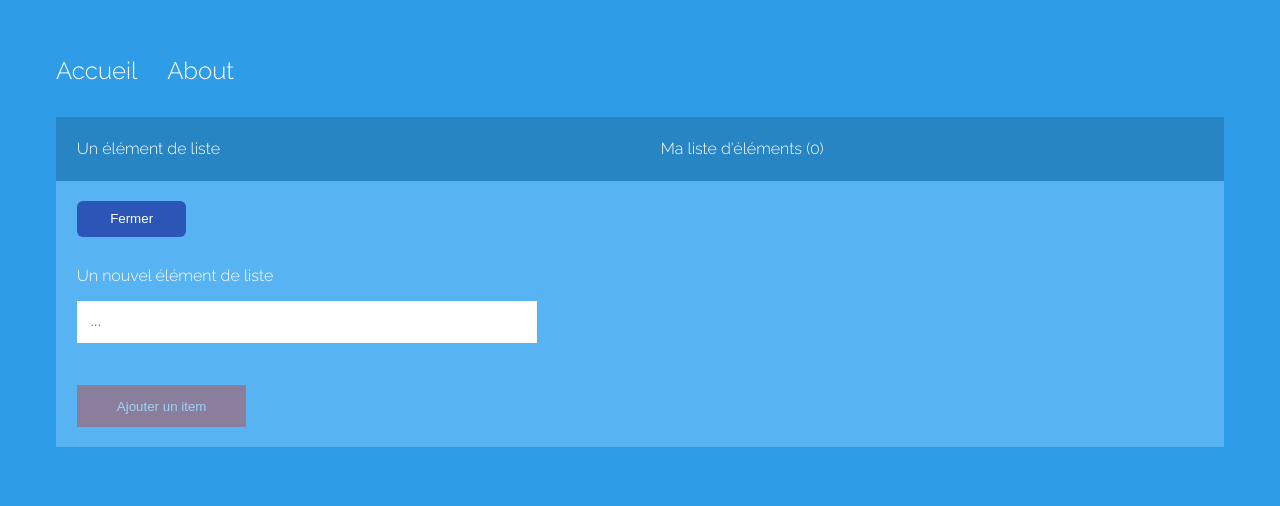
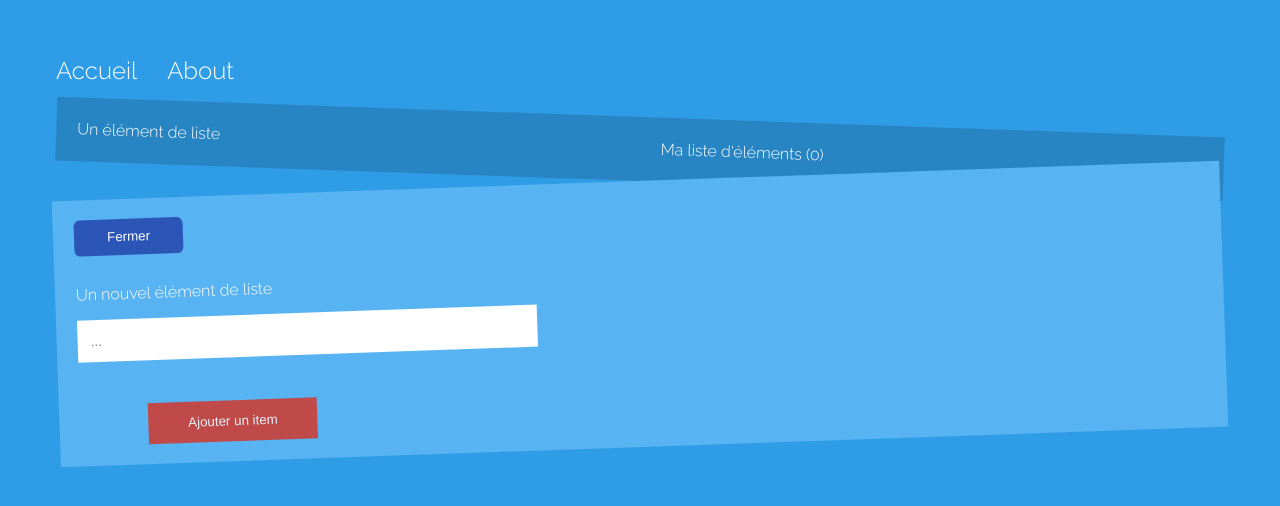
Before and after one commit to sosoYim/ModuleAngularTP3, an Angular app: page / in a window 1280 px wide. Both pictures are taken after a click on the button "Ajouter". Shown: the top 506 px of the page. Built offline with nearby package versions, Linux system fonts and the light colour scheme.

Commit message:
style(home): add CSS transforms and submit button transitions

```diff
--- a/src/app/home/home.html
+++ b/src/app/home/home.html
@@ -26,7 +26,7 @@
           }
 
           <p>{{ objectifForm.objectifText().value() }}</p>
-          <button type="submit" class="btn" [disabled]="objectifForm().invalid()">{{ btnText() }}</button>
+          <button type="submit" class="btn" [class.btn-ready]="objectifForm().valid()" [disabled]="objectifForm().invalid()">{{ btnText() }}</button>
         </form>
       </div>
     }
--- a/src/app/home/home.scss
+++ b/src/app/home/home.scss
@@ -9,10 +9,12 @@
 
 .color-dark {
   background: #2885C4;
+  transform: rotate(2deg); // TP4 3.1
 }
 
 .color-light {
   background: #57B3F1;
+  transform: rotate(-2deg); // TP4 3.1
 }
 
 input.txt {
@@ -26,15 +28,28 @@ button.btn {
   border: 0;
   display: block;
   padding: 1em 3em;
-  background: rgba(230, 35, 10, 0.726);
+  background-color: rgba(230, 35, 10, 0.726);
   color: rgb(229, 239, 247);
   margin-bottom: 1em;
   cursor: pointer;
+  transform: translateX(40%); // TP4 3.1
+  // TP4 3.2: animate color and size changes instead of switching instantly
+  transition: background-color .8s ease, transform .3s ease;
 }
 
 button.btn:disabled {
-  opacity: .5;
   cursor: not-allowed;
+}
+
+// TP4 3.2: the input contains text, the button turns green progressively
+button.btn.btn-ready {
+  background-color: #7DC66F;
+}
+
+// TP4 3.2: hovering a ready button shows a darker green and a bigger button
+button.btn.btn-ready:hover {
+  background-color: #45922D;
+  transform: translateX(40%) scale(1.15);
 }
 
 .error {
```
